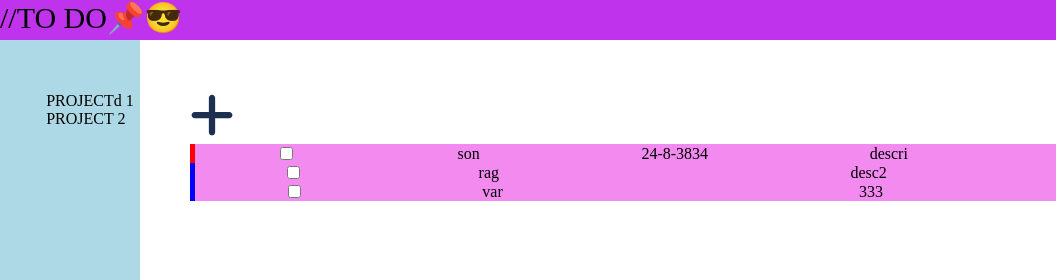
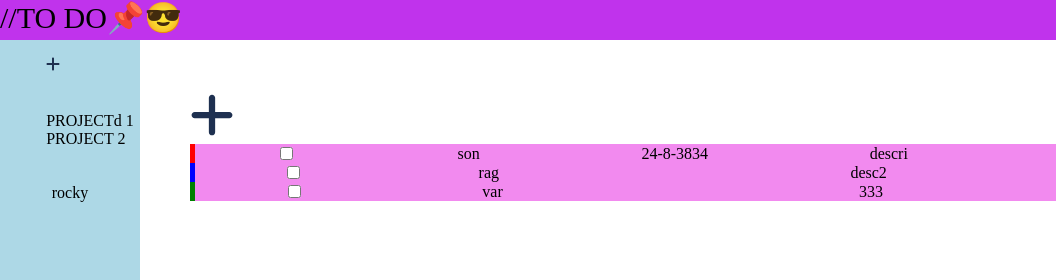
Before and after one commit to RaGuL2k23/todo, a website built with webpack: page dist/index.html in a window 1280 px wide. Shown: the top 280 px of the page, 0-1056 px from the left. Built offline with nearby package versions, Linux system fonts and the light colour scheme; files whose address does not match are found by name.

Commit message:
Trying to add createProjects

```diff
--- /dev/null
+++ b/src/createProjects.js
@@ -0,0 +1,50 @@
+import { container ,rmTskCon,taskContainer} from "./index";
+const addProjectBtn = document.querySelector('#addProject');
+const projectForm = document.getElementById("addProjectDialog")
+const nameBtn = document.getElementById("submitBtn2");
+const exitBtn = document.getElementById("exitBtn2");
+
+/*dom selections */
+const navBar = document.querySelector(".nav");
+const nameInput = document.querySelector('#prjName')
+ let i=1;
+
+class createProjects {
+    constructor(name){
+        if(name == undefined){
+            this.name=nameInput.value;
+        }
+        else{this.name = name}
+        this.name = "rocky"+i++
+    }
+   static addProjectName(){/*adds to nav*/
+        alert(nameInput.value)
+        const projectName = document.createElement('div');
+        projectName.textContent=nameInput.value;
+        navBar.append(projectName);
+        projectName.onclick=()=>{
+            alert('tuh');displayProject();
+        }
+
+    }
+}
+addProjectBtn.onclick= ()=>{
+    projectForm.show();
+}
+/*prevent form submiting */
+nameBtn.onclick=(event)=>{
+    event.preventDefault();
+    createProjects.addProjectName();
+    projectForm.close();
+}
+
+/*dom stuff*/
+
+let one = new createProjects('project2');
+createProjects.addProjectName();
+
+
+function displayProject(){
+
+}
+export{addProjectBtn,nameBtn}
--- a/src/index.js
+++ b/src/index.js
@@ -1,5 +1,7 @@
 import { greet ,createToDo} from "./createToDo";
 import { addEvents } from "./addEvents";
+import { addProjectBtn, nameBtn } from "./createProjects";
+
   /* body.onload loads after loading EVERY SINGLE THING IN
   THE DOCUMENT HENCE ADDING EVENTS ON THIS ACTION IS GREAT */
 
@@ -7,11 +9,14 @@
 document.body.onload=()=> { addEvents()}
 
 const container  =      document.querySelector('.contentHolder');//right side container to store tasks
-let taskContainer =     document.createElement('div');container.appendChild(taskContainer)
-const addTaskBtn     =     document.querySelector('#addProject');
+let taskContainer =     document.createElement('article');container.appendChild(taskContainer)
+const addTaskBtn     =     document.querySelector('#addTask');
 const taskDetailsDialog= document.getElementById('toDoTaskDetail');//dialog box
 const submitBtn = document.querySelector('.submitBtn');
 const exitBtn = document.querySelector('.exitBtn');
+
+
+
 exitBtn.addEventListener('click',()=>taskDetailsDialog.close() );
 addTaskBtn.addEventListener('click',()=>{
      openForm()
@@ -33,7 +38,7 @@
     }
   let c =new createToDo('son','descri','24-8-3834','HIGH');
   let d = new createToDo('rag ',"desc2",'','MEDIUM');
-  let e = new createToDo('var',"333",'','MEDIUM')
+  let e = new createToDo('var',"333",'','LOW')
   console.log(c)
 
 
@@ -45,6 +50,14 @@
     taskDetailsDialog.show()
 }
 
+/**functions for project dom*/
+// function rmTskCon(){
+//   taskContainer.remove();
+//   taskContainer =     document.createElement('article');container.appendChild(taskContainer)
+
+// }
+
+
 export {
-    container,addTaskBtn,taskContainer,closeForm,openForm
+     container,addTaskBtn,taskContainer,closeForm,openForm
 }
```
Also changed, not shown: dist/index.html.
